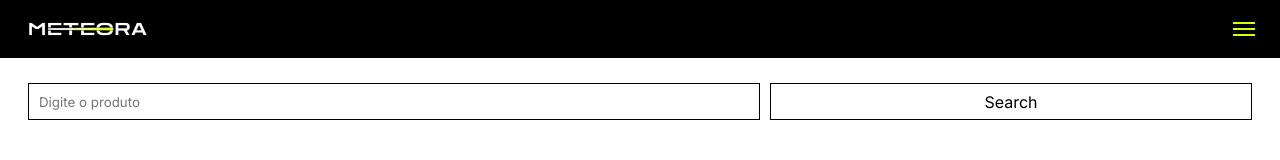
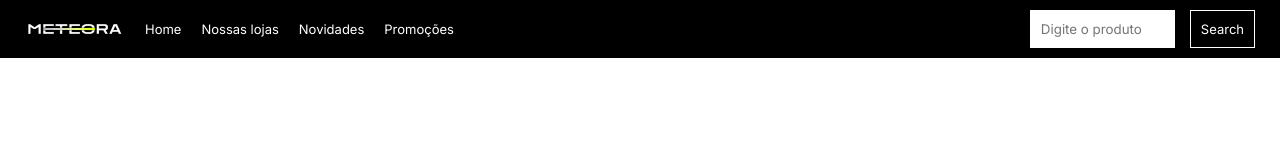
Before and after one commit to FelipeM920/Alura-Challenge-7, a plain HTML site: page index.html in a window 1280 px wide. Drawn offline with Linux system fonts and the light colour scheme.

Commit message:
tablet header

```diff
--- a/index.html
+++ b/index.html
@@ -13,11 +13,23 @@
       <div class="header-menu-container">
         <picture>
           <source
-            media="(max-width: 500px)"
-            srcset="./img/mobile/logo_mobile.png"
+            media="(min-width: 768px)"
+            srcset="./img/tablet/logo_tablet.png"
           />
           <img src="./img/mobile/logo_mobile.png" alt="logo" />
         </picture>
+        <div class="header-menu-large">
+          <div class="header-menu-labels">
+            <span>Home</span>
+            <span>Nossas lojas</span>
+            <span>Novidades</span>
+            <span>Promoções</span>
+          </div>
+          <div class="header-search-container">
+            <input class="header-search-input" type="text" placeholder="Digite o produto" />
+            <button class="header-search-button">Search</button>
+          </div>
+        </div>
         <div class="hamburger" onclick="toggleMobileMenu(this)">
           <div class="barOne"></div>
           <div class="barTwo"></div>
@@ -30,8 +42,12 @@
           <span>Promoções</span>
         </div>
       </div>
-      <div class="header-search-container">
-        <input class="header-search-input" type="text" placeholder="Digite o produto">
+      <div class="header-search-container-mobile">
+        <input
+          class="header-search-input"
+          type="text"
+          placeholder="Digite o produto"
+        />
         <button class="header-search-button">Search</button>
       </div>
     </section>
--- a/style.css
+++ b/style.css
@@ -29,7 +29,7 @@
   position: relative;
 }
 
-.header-search-container {
+.header-search-container-mobile {
   display: flex;
   justify-content: center;
   padding: 0 28px;
@@ -117,3 +117,59 @@
 .hide {
   opacity: 0;
 }
+
+.header-menu-large {
+  display: none;
+}
+
+@media (min-width: 768px) {
+  .header-menu-large {
+    display: flex;
+    flex: 1;
+    justify-content: space-between;
+  }
+
+  .hamburger {
+    display: none;
+  }
+
+  .header-search-container-mobile {
+    display: none;
+  }
+
+  .header-menu-container {
+    color: var(--white);
+    justify-content: unset;
+  }
+
+  .header-menu-labels {
+    display: flex;
+    font-size: 13px;
+    align-items: center;
+  }
+
+  .header-menu-labels span {
+    margin-left: 20px;
+  }
+
+  .header-search-container {
+    display: flex;
+  }
+
+  .header-search-input {
+    width: 145px;
+    height: 38px;
+    border: 1px solid var(--white);
+    flex: unset;
+  }
+
+  .header-search-button {
+    flex: unset;
+    font-size: 13px;
+    color: var(--white);
+    background-color: var(--black);
+    border: 1px solid var(--white);
+    padding: 10px;
+    margin-left: 15px;
+  }
+}
```
Also changed, not shown: img/tablet/logo_tablet.png (renamed from img/tablet/Logo tablet.png).
